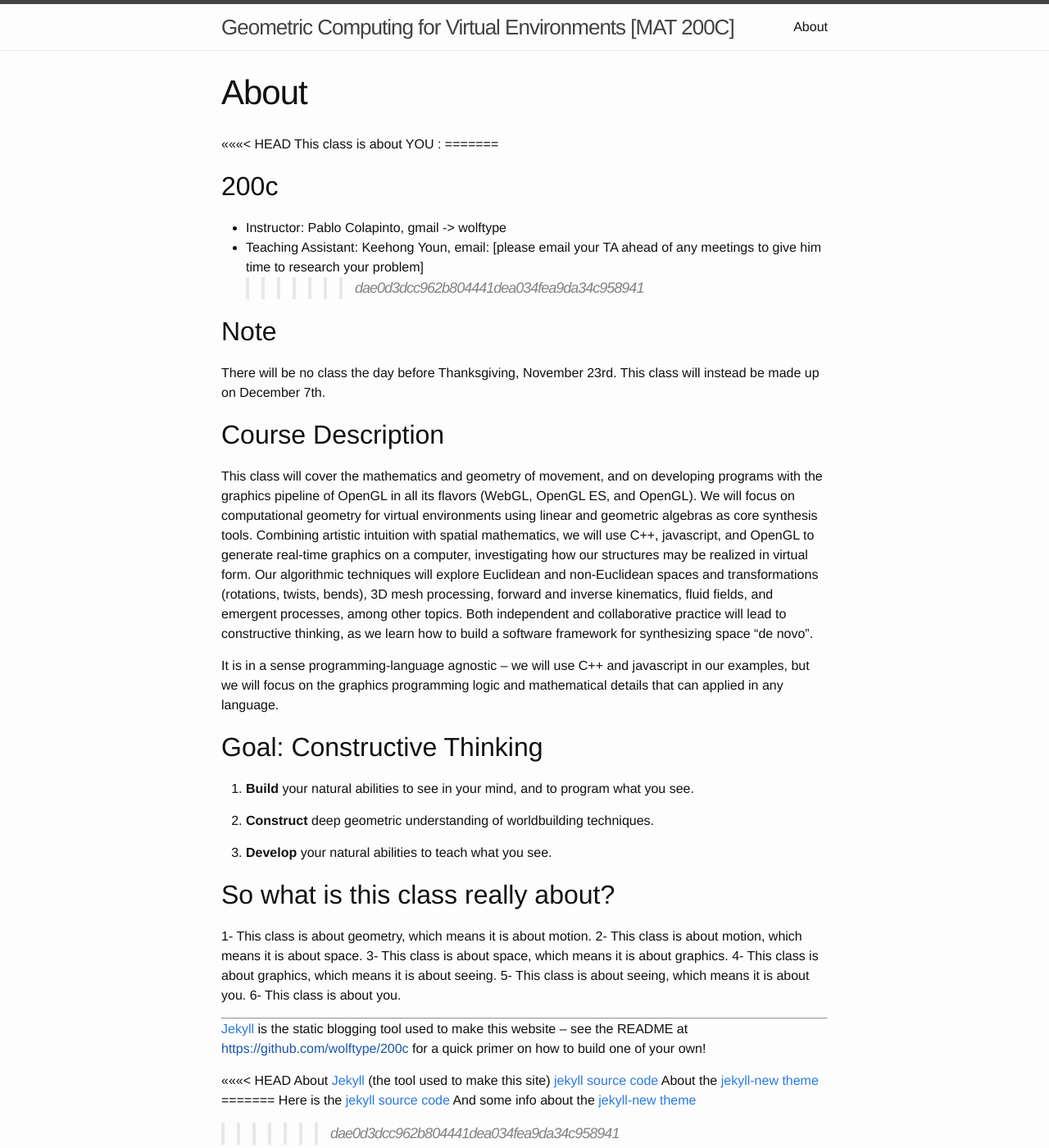
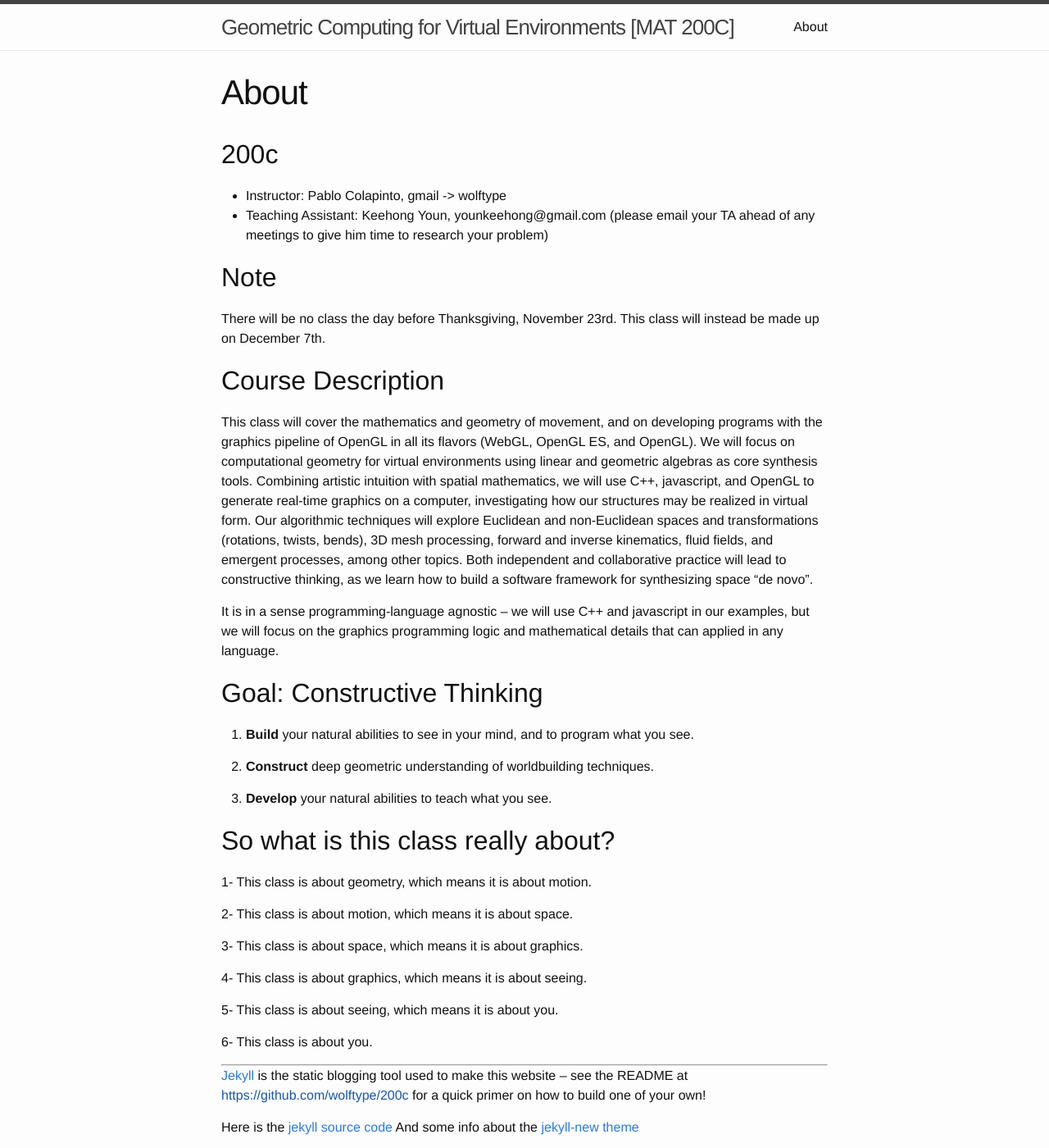
Before and after one commit to wolftype/200c, a Jekyll site: the page built from about.md, in a window 1280 px wide and 1400 px high. Shown: the whole window at 82% size. Built offline with Jekyll 4.4.1, drawn with Linux system fonts in a browser that asks for light colours.

Commit message:
add TA email

```diff
--- a/about.md
+++ b/about.md
@@ -4,13 +4,9 @@ title: About
 permalink: /about/
 ---
 
-<<<<<<< HEAD
-This class is about YOU :
-=======
 ## 200c
 * Instructor: Pablo Colapinto, gmail -> wolftype
-* Teaching Assistant: Keehong Youn, email: [please email your TA ahead of any meetings to give him time to research your problem]
->>>>>>> dae0d3dcc962b804441dea034fea9da34c958941
+* Teaching Assistant: Keehong Youn, younkeehong@gmail.com (please email your TA ahead of any meetings to give him time to research your problem)
 
 ## Note
 There will be no class the day before Thanksgiving, November 23rd.
@@ -33,23 +29,20 @@ It is in a sense programming-language agnostic -- we will use C++ and javascript
 ## So what is this class really about?
 
 1- This class is about geometry, which means it is about motion.
+
 2- This class is about motion, which means it is about space.
+
 3- This class is about space, which means it is about graphics.
+
 4- This class is about graphics, which means it is about seeing.
+
 5- This class is about seeing, which means it is about you.
+
 6- This class is about you.
-
 
 -------
 
 [Jekyll](http://jekyllrb.com/) is the static blogging tool used to make this website -- see the README at [https://github.com/wolftype/200c]() for a quick primer on how to build one of your own!
 
-<<<<<<< HEAD
-About [Jekyll](http://jekyllrb.com/) (the tool used to make this site)
-[jekyll source code](https://github.com/jekyll/jekyll)
-About the [jekyll-new theme](https://github.com/jglovier/jekyll-new)
-=======
 Here is the [jekyll source code](https://github.com/jekyll/jekyll)
 And some info about the [jekyll-new theme](https://github.com/jglovier/jekyll-new)
-
->>>>>>> dae0d3dcc962b804441dea034fea9da34c958941
```
Also changed, not shown: README.md.
